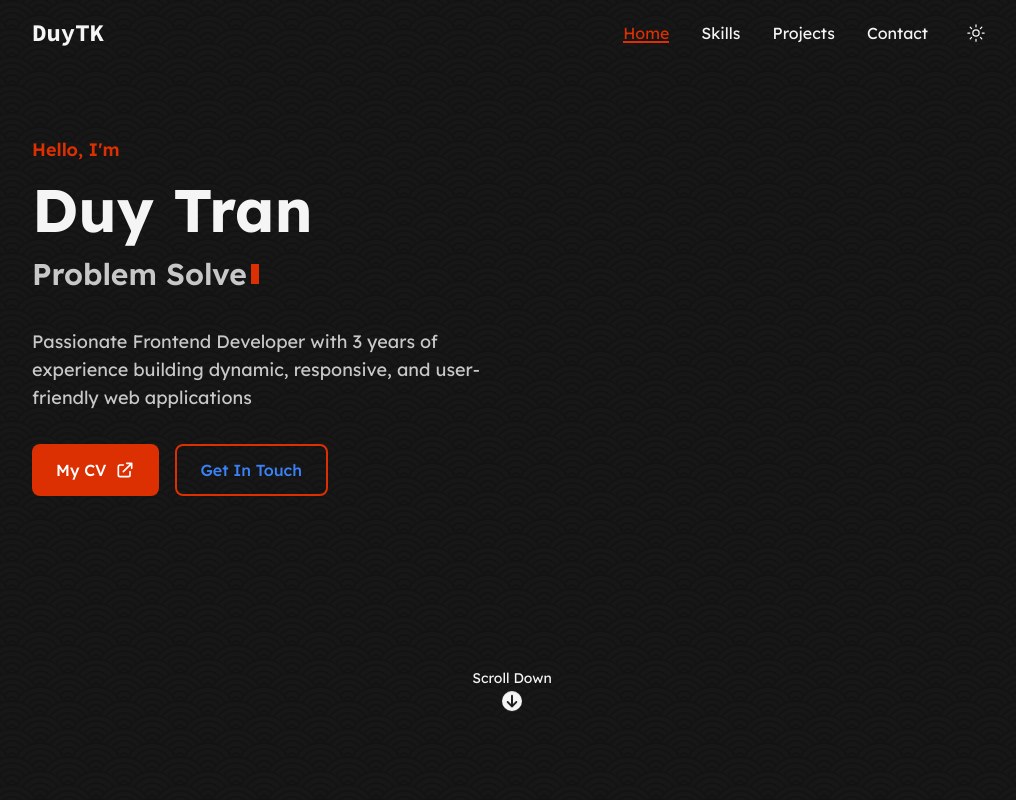
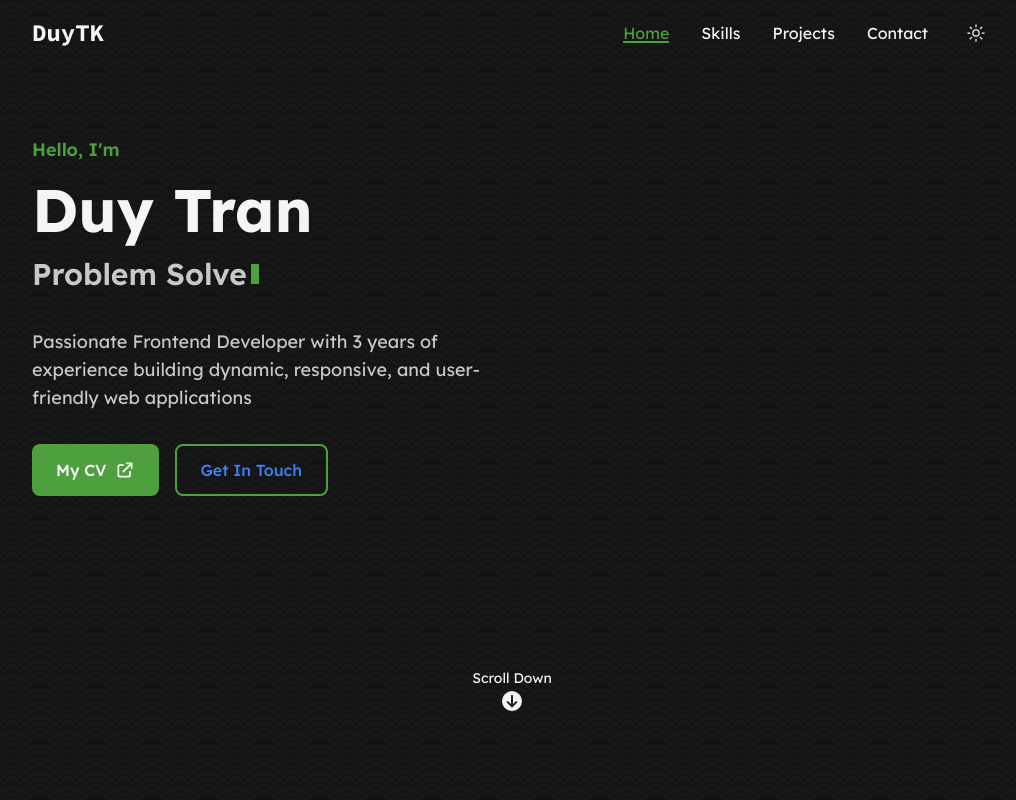
Before and after one commit to duy-nirvana/my-portfolio, a React (Vite) app: page / in a window 1280 px wide. Shown: the top 800 px of the page, without its empty margins (128-1144 px from the left). Built offline with nearby package versions, Linux system fonts and the light colour scheme.

Commit message:
update cv

```diff
--- a/src/styles/main.scss
+++ b/src/styles/main.scss
@@ -10,7 +10,7 @@
 .dark {
   --primary: 23, 23, 23;
   --secondary: 245, 245, 245;
-  --accent: 220, 47, 2;
+  --accent: 78, 159, 61;
   --dark: 0, 0, 0;
 
   background-color: rgba(var(--primary));
```
Also changed, not shown: 1 other file (tests, documents, lock files or other folders).
